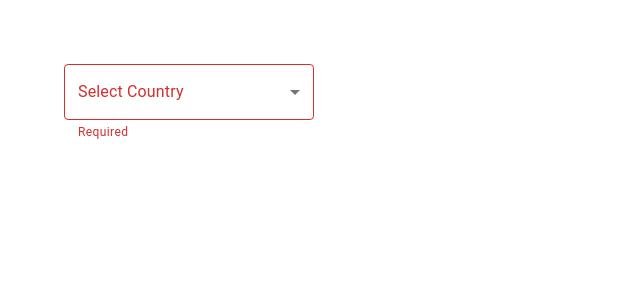
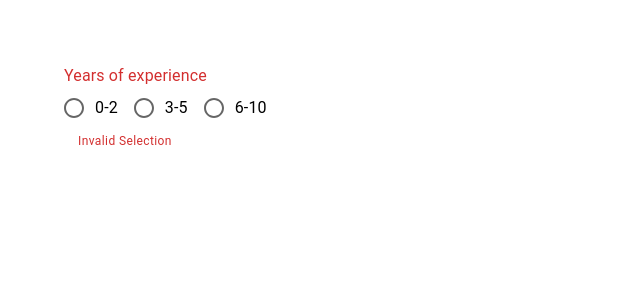
Before and after one commit to Hachiman12a1/Learn-MUI-Codevolution, a React (Create React App) app: page / in a window 1280 px wide. Shown: the top 300 px of the page, without its empty margins (0-640 px from the left). Built offline with nearby package versions, Linux system fonts and the light colour scheme.

Commit message:
Radio Button

```diff
--- a/src/App.tsx
+++ b/src/App.tsx
@@ -1,5 +1,6 @@
 import "./App.css";
 import MuiButton from "./components/MuiButton";
+import MuiRadioButton from "./components/MuiRadioButton";
 import MuiSelect from "./components/MuiSelect";
 import MuiTextField from "./components/MuiTextField";
 import MuiTypography from "./components/MuiTypography";
@@ -10,7 +11,8 @@
       {/* <MuiTypography /> */}
       {/* <MuiButton /> */}
       {/* <MuiTextField /> */}
-      <MuiSelect />
+      {/* <MuiSelect /> */}
+      <MuiRadioButton />
     </div>
   );
 }
--- /dev/null
+++ b/src/components/MuiRadioButton.tsx
@@ -0,0 +1,46 @@
+import React, { useState } from "react";
+import {
+  Box,
+  FormControl,
+  FormControlLabel,
+  FormLabel,
+  Radio,
+  FormHelperText,
+  RadioGroup,
+} from "@mui/material";
+
+const MuiRadioButton = () => {
+  const [value, setValue] = useState("");
+
+  const handleChange = (event: React.ChangeEvent<HTMLInputElement>) => {
+    setValue(event.target.value);
+  };
+
+  return (
+    <Box>
+      <FormControl error>
+        <FormLabel id="job-experience-group-label">
+          Years of experience
+        </FormLabel>
+        <RadioGroup
+          name="job-experience-group"
+          aria-labelledby="job-experience-group-label"
+          value={value}
+          onChange={handleChange}
+          row
+        >
+          <FormControlLabel
+            control={<Radio size="medium" color="secondary" />}
+            label="0-2"
+            value="0-2"
+          />
+          <FormControlLabel control={<Radio />} label="3-5" value="3-5" />
+          <FormControlLabel control={<Radio />} label="6-10" value="6-10" />
+        </RadioGroup>
+        <FormHelperText>Invalid Selection</FormHelperText>
+      </FormControl>
+    </Box>
+  );
+};
+
+export default MuiRadioButton;
```
